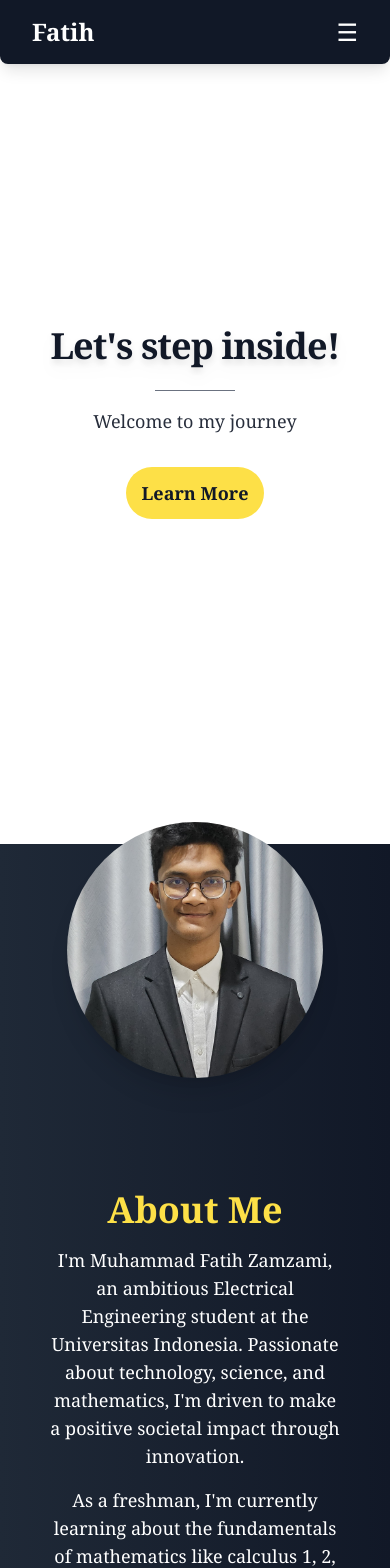
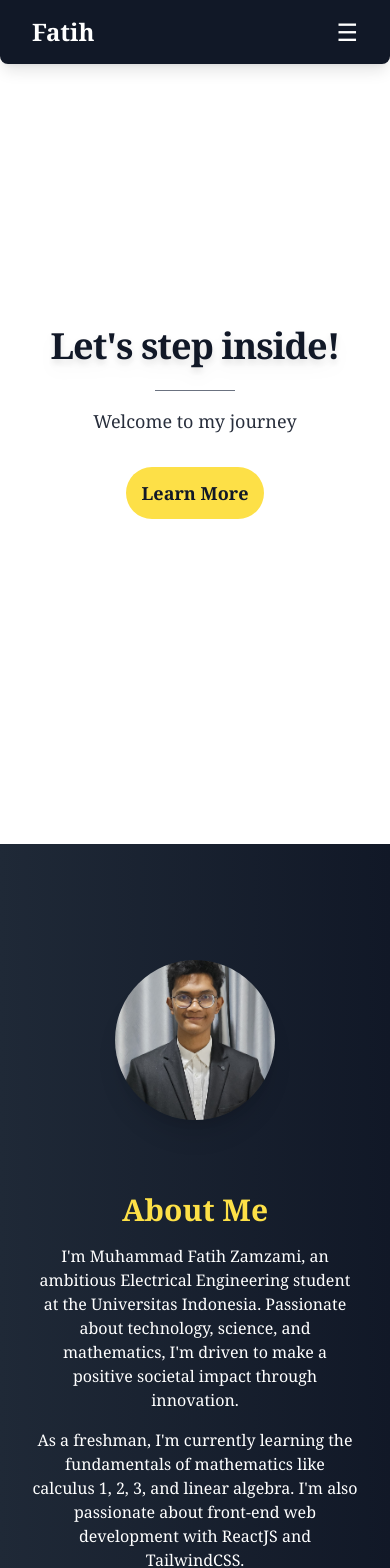
Before and after one commit to enclaire1443/Intern-FE-Week2, a React (Vite) app: page /mainpage in a window 390 px wide. Shown: the top 1568 px of the page. Built offline with nearby package versions, Linux system fonts and the light colour scheme; a web font is replaced by a local one.

Commit message:
fixed more stuff

```diff
--- a/src/components/MainPage.jsx
+++ b/src/components/MainPage.jsx
@@ -25,19 +25,20 @@ const MainPage = () => {
         </button>
       </section>
 
-      <section id="About" className="h-screen flex flex-col lg:flex-row justify-center items-center gap-20 bg-gradient-to-r from-gray-800 to-gray-900 px-8 py-20">
+      <section id="About" className="min-h-screen flex flex-col lg:flex-row justify-center items-center gap-10 bg-gradient-to-r from-gray-800 to-gray-900 px-4 py-16 md:py-20">
   <div className="flex justify-center lg:justify-start">
-          <img src={fotodiri} alt="Muhammad Fatih Zamzami" className="w-64 h-64 object-cover rounded-full shadow-xl transform transition duration-500 hover:scale-105" />
+    <img src={fotodiri} alt="Muhammad Fatih Zamzami" className="w-40 h-40 sm:w-48 sm:h-48 lg:w-64 lg:h-64 object-cover rounded-full shadow-xl transform transition duration-500 hover:scale-105" />
   </div>
-        <div className="lg:w-1/2 text-center lg:text-left mt-8 lg:mt-0 max-w-3xl">
-          <h2 className="text-4xl font-semibold text-yellow-300 mb-4">About Me</h2>
-          <p className="text-lg text-white px-4 lg:px-0">
+  <div className="lg:w-1/2 text-center lg:text-left mt-8 lg:mt-0 max-w-lg sm:max-w-xl lg:max-w-3xl px-4 lg:px-0">
+    <h2 className="text-3xl sm:text-4xl font-semibold text-yellow-300 mb-4">About Me</h2>
+    <p className="text-base sm:text-lg text-white mt-4">
       I'm Muhammad Fatih Zamzami, an ambitious Electrical Engineering student at the Universitas Indonesia. Passionate about technology, science, and mathematics, I'm driven to make a positive societal impact through innovation.
     </p>
-          <p className="text-lg text-white px-4 lg:px-0 mt-4">
-            As a freshman, I'm currently learning about the fundamentals of mathematics like calculus 1, 2, 3 and linear algebra. I'm also currently very passionate and learning front-end web development with ReactJS and TailwindCSS.
+    <p className="text-base sm:text-lg text-white mt-4">
+      As a freshman, I'm currently learning the fundamentals of mathematics like calculus 1, 2, 3, and linear algebra. I'm also passionate about front-end web development with ReactJS and TailwindCSS.
     </p>
   </div>
+
 </section>
 
       <section id="Projects" className="h-screen bg-white text-gray-900 px-8 py-20 flex flex-col justify-center items-center">
--- a/src/components/NavBar.jsx
+++ b/src/components/NavBar.jsx
@@ -17,7 +17,6 @@ const NavBar = () => {
         Fatih
       </Link>
 
-      {/* Mobile Menu Button */}
       <div className="sm:hidden">
         <button
           onClick={() => setIsMobileMenuOpen(!isMobileMenuOpen)}
@@ -27,7 +26,6 @@ const NavBar = () => {
         </button>
       </div>
 
-      {/* Desktop Links (Hidden on mobile) */}
       <div className="hidden sm:flex gap-6 text-s font-semibold">
         <Link to="#About" onClick={() => scrollToSection('About')} className="hover:text-yellow-400 transition duration-200">
           About
@@ -40,9 +38,8 @@ const NavBar = () => {
         </Link>
       </div>
 
-      {/* Mobile Menu */}
       {isMobileMenuOpen && (
-        <div className="sm:hidden absolute top-16 right-8 bg-gray-900 text-white shadow-lg p-4 rounded-lg">
+        <div className="sm:hidden absolute top-16 right-8 bg-gray-900 text-white shadow-lg p-4 rounded-xl">
           <Link
             to="#About"
             onClick={() => {
```
Lines whose indentation alone changed are shown as unchanged.
